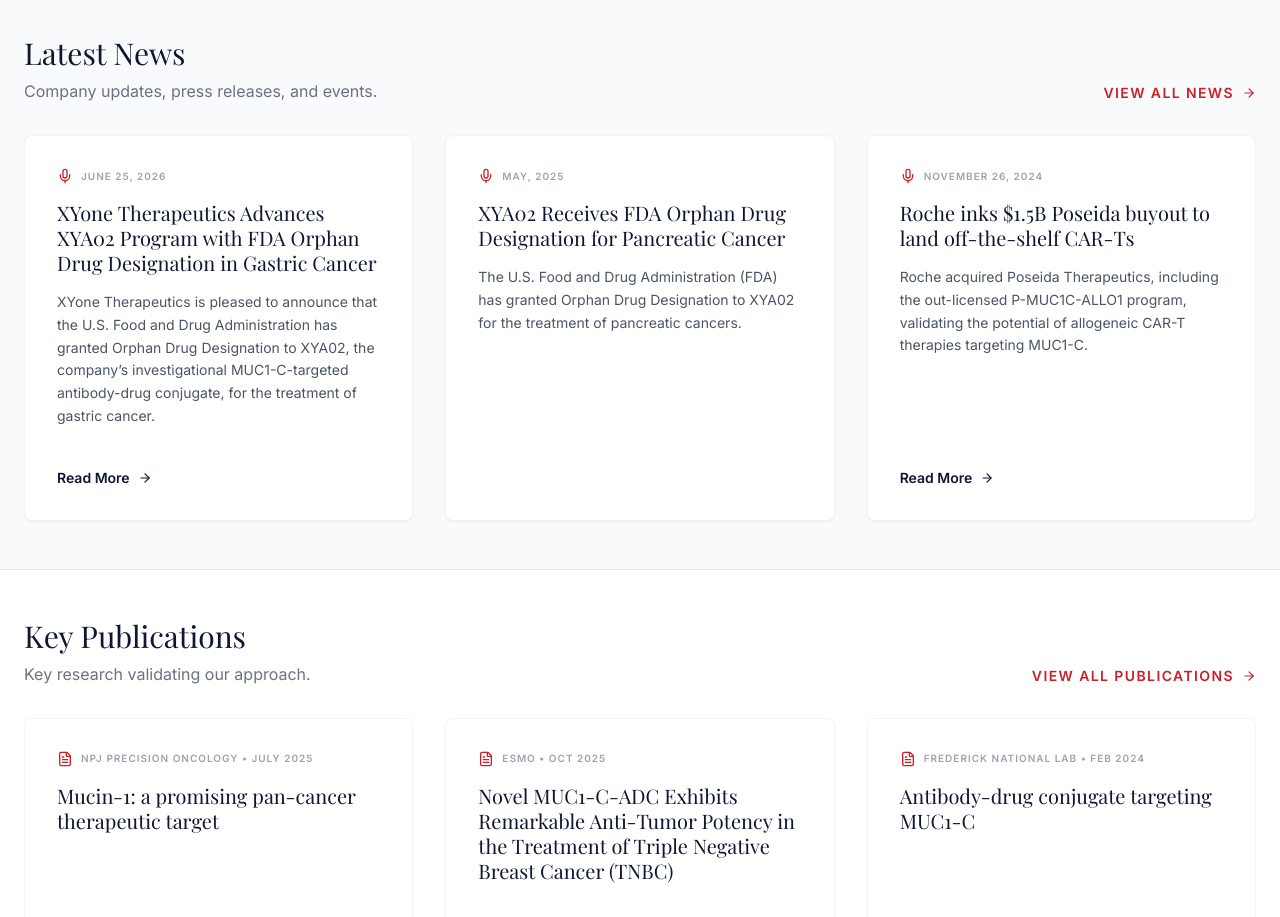
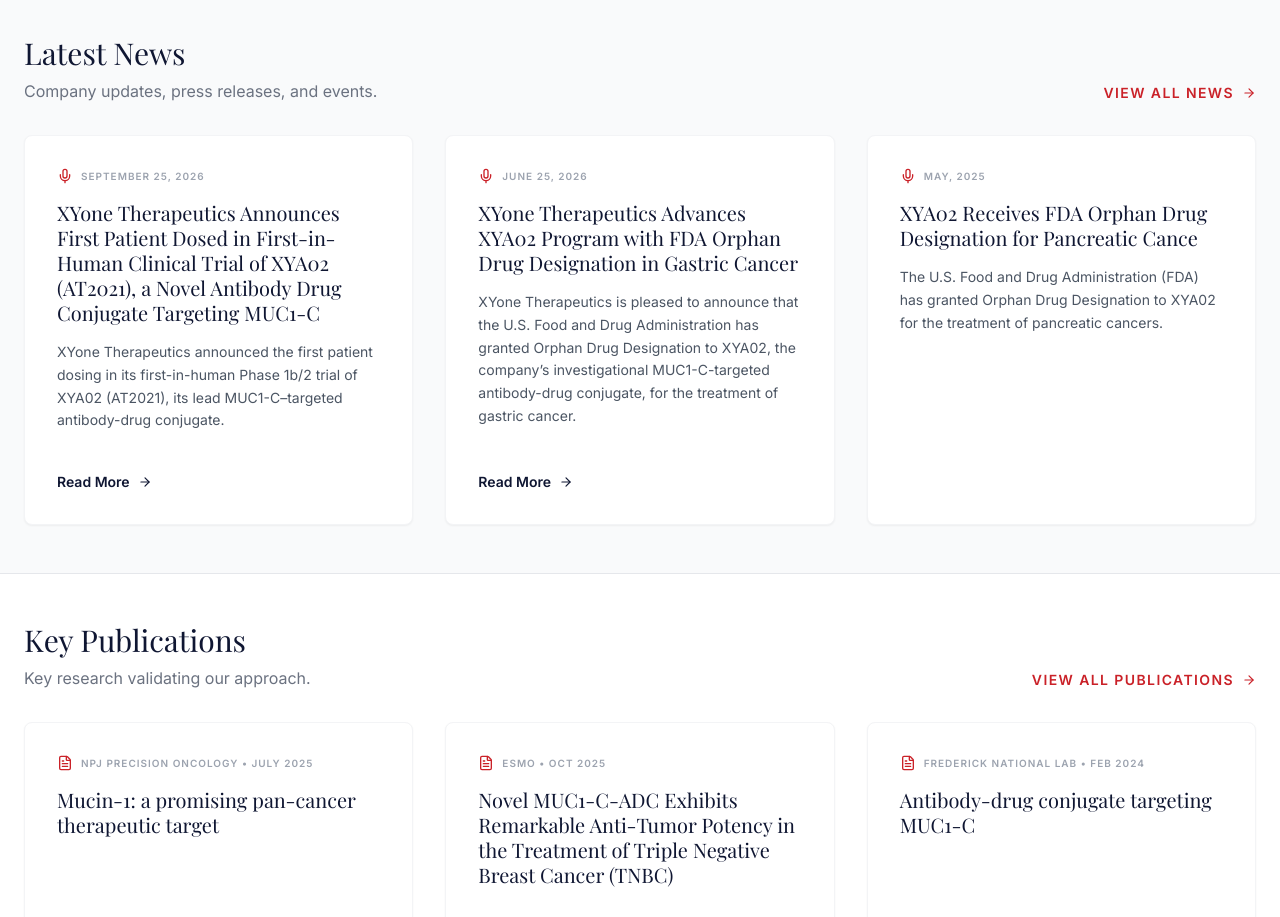
Before and after one commit to Abhisheksv25/xyone-website, a React (Vite) app: page /#/ in a window 1280 px wide. Shown: the part 2260-3177 px from the top of the page. Built offline with nearby package versions, Linux system fonts and the light colour scheme; a web font is replaced by a local one.

Commit message:
added new press release about first patient dosing

```diff
--- a/src/data/data/newsData.ts
+++ b/src/data/data/newsData.ts
@@ -23,6 +23,32 @@
 }
 
 export const newsData: NewsItem[] = [
+  {
+    id: 10,
+    date: 'September 25, 2026',
+    category: 'Press Release',
+    title: 'XYone Therapeutics Announces First Patient Dosed in First-in-Human Clinical Trial of XYA02 (AT2021), a Novel Antibody Drug Conjugate Targeting MUC1-C',
+    slug: 'xya02-first-patient-dosed',
+    summary: 'XYone Therapeutics announced the first patient dosing in its first-in-human Phase 1b/2 trial of XYA02 (AT2021), its lead MUC1-C–targeted antibody-drug conjugate.',
+    location: 'CANTON, Mass. — September 25, 2026',
+    body: [
+      { type: 'paragraph', content: 'XYone Therapeutics, Inc. (“XYone”), a clinical-stage biotechnology company, announced that the first patient has been dosed in the first-in-human Phase 1b/2 clinical trial of XYA02 (also known as AT2021), the Company’s lead antibody-drug conjugate (“ADC”) targeting MUC1-C.' },
+      { type: 'paragraph', content: 'The multicenter, open-label study is evaluating XYA02 in patients with advanced, relapsed and/or refractory solid tumors. The study is designed to characterize the safety and tolerability of XYA02, identify appropriate dose levels for further clinical development, and assess pharmacokinetics, pharmacodynamics and preliminary antitumor activity. The study is registered on ClinicalTrials.gov as NCT07670312, “Evaluation of XYA02 in Patients with Advanced Solid Tumors.”' },
+      { type: 'quote', content: 'Dosing the first patient with XYA02 represents the culmination of several years of work to develop a differentiated therapeutic approach against MUC1-C. This marks a significant milestone in XYone’s transition to a clinical stage company.', author: 'Anshu Goyal', title: 'Chief Executive Officer and Co-Founder of XYone Therapeutics' },
+      { type: 'paragraph', content: 'The clinical study includes patients with advanced solid tumors in non-small cell lung, ovarian, gastric/GEJ & colorectal cancers. The study will initially assess escalating doses of XYA02, followed by further evaluation in selected tumor types based on emerging safety, pharmacokinetic, biomarker and antitumor activity data.' },
+      { type: 'paragraph', content: '“MUC1 has been recognized as an important pan-cancer target for decades, but the biology of targeting the specific domain (MUC1-C) addresses several vexing issues,” said Dr. Ravi Jasuja, Co-Founder and Chief Scientific Officer of XYone Therapeutics. “MUC1-C is expressed across multiple solid tumors and, unlike the shed extracellular MUC1-N domain, remains tumor anchored. Compared to MUC1-C, heterogeneous glycosylation of MUC1-N further compounds the complexity in therapeutic targeting of the extracellular domain. Accordingly, MUC1-C targeting with an antibody-drug conjugate provides a compelling rationale for an improved therapeutic index.”' },
+      { type: 'quote', content: 'We are excited that the U.S. Food and Drug Administration has granted XYA02 Orphan Drug Designation (ODD) for the treatment of both pancreatic cancer and gastric cancer, with additional applications pending in other indications. These designations recognize the potential of XYA02 to treat patients with these difficult-to-treat solid tumors.', author: 'Dr. Surender Kharbanda', title: 'Chief Operating Officer of XYone Therapeutics' },
+    ],
+    about: [
+      { title: 'About XYA02', content: 'XYA02 is a novel MUC1-C targeting ADC for the treatment of multiple solid tumors. It was engineered with a novel, proprietary antibody conjugated with Exatecan payload. XYA02 is an investigational drug and has not been approved by the U.S. Food and Drug Administration, the Australian Therapeutic Goods Administration, or any other regulatory authority. Its safety and efficacy have not been established.' },
+      { title: 'About XYone Therapeutics', content: 'XYone Therapeutics, Inc. is a clinical-stage biotechnology company, based in greater Boston, MA with innovative programs in oncology and endocrinology. XYone’s pipeline includes multiple antibody-drug conjugates, T-cell engagers (TCEs) and other MUC1-C–directed therapeutic modalities. For more information, visit XYone Therapeutics’ website: www.xyonetx.com' },
+    ],
+    contacts: {
+      title: 'Media and Investor Contact',
+      email: 'info@xyonetx.com',
+      web: 'www.xyonetx.com'
+    }
+  },
   {
     id: 9,
     date: 'June 25, 2026',
@@ -54,7 +80,7 @@
     id: 6,
     date: 'May, 2025',
     category: 'Press Release',
-    title: 'XYA02 Receives FDA Orphan Drug Designation for Pancreatic Cancer',
+    title: 'XYA02 Receives FDA Orphan Drug Designation for Pancreatic Cance',
     link: '#',
     summary: 'The U.S. Food and Drug Administration (FDA) has granted Orphan Drug Designation to XYA02 for the treatment of pancreatic cancers.'
   },
--- a/src/pages/pages/News.tsx
+++ b/src/pages/pages/News.tsx
@@ -93,7 +93,7 @@
                     <div className="md:col-span-8">
                     <h2 className={`text-xl font-serif font-medium text-navy-900 mb-3 leading-tight ${item.link !== '#' ? 'group-hover:text-primary transition-colors cursor-pointer' : ''}`}>
                         {item.slug ? (
-                          <Link to={`/news/${item.slug}`}>{item.title}</Link>
+                          <Link to={`/news/${item.slug}`} target="_blank" rel="noopener noreferrer">{item.title}</Link>
                         ) : item.link && item.link !== '#' ? (
                           <a href={item.link} target="_blank" rel="noopener noreferrer">{item.title}</a>
                         ) : (
@@ -109,7 +109,7 @@
                     </div>
                     <div className="md:col-span-1 flex justify-end">
                       {item.slug ? (
-                          <Link to={`/news/${item.slug}`} className="w-10 h-10 rounded-full bg-gray-50 flex items-center justify-center text-gray-400 group-hover:bg-primary group-hover:text-white transition-all">
+                          <Link to={`/news/${item.slug}`} target="_blank" rel="noopener noreferrer" className="w-10 h-10 rounded-full bg-gray-50 flex items-center justify-center text-gray-400 group-hover:bg-primary group-hover:text-white transition-all">
                               <ArrowRight size={20} />
                           </Link>
                       ) : item.link && item.link !== '#' ? (
--- a/src/pages/pages/PressReleaseDetail.tsx
+++ b/src/pages/pages/PressReleaseDetail.tsx
@@ -35,11 +35,11 @@
         </div>
 
         <div className="prose prose-lg max-w-none text-gray-700">
-          {article.location && <p className="lead text-gray-500 font-semibold">{article.location}</p>}
+          {article.location && <p className="lead text-gray-500 font-semibold mb-6">{article.location}</p>}
 
           {article.body?.map((section, index) => {
             if (section.type === 'paragraph') {
-              return <p key={index}>{section.content}</p>;
+              return <p key={index} className="mb-6 leading-relaxed">{section.content}</p>;
             }
             if (section.type === 'quote') {
               return (
@@ -62,7 +62,7 @@
           {article.about?.map((section, index) => (
             <div key={index}>
               <h3 className="font-serif text-2xl text-navy-900 mt-12 mb-4">{section.title}</h3>
-              <p>{section.content}</p>
+              <p className="mb-6 leading-relaxed">{section.content}</p>
             </div>
           ))}
 
```
